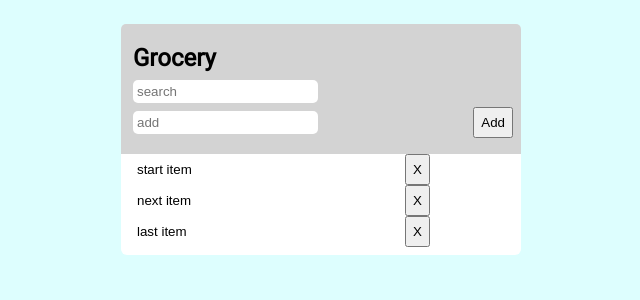
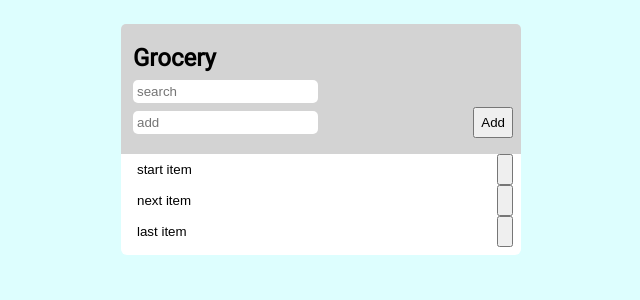
Before and after one commit to CitrusPunk/angular-todo, an Angular app: page / in a window 1280 px wide. Shown: the top 300 px of the page, without its empty margins (319-959 px from the left). Built offline with nearby package versions, Linux system fonts and the light colour scheme.

Commit message:
update: fixed update item error and implemented delete on empty

```diff
--- a/src/app/components/todo-list/todo-list.component.html
+++ b/src/app/components/todo-list/todo-list.component.html
@@ -15,9 +15,17 @@
     </div>
   </div>
 
-  <div class="item padding-inline flex-between" *ngFor="let item of filteredList; let i = index">
-    <input [(ngModel)]="filteredList[i]" type="text" />
-    <button (click)="onDeleteItem(i)">X</button>
-    <i class="fa-solid fa-trash"></i>
+  <div
+    class="item padding-inline flex-between"
+    *ngFor="let item of filteredList; let i = index; trackBy: trackByIdx"
+  >
+    <input
+      [(ngModel)]="filteredList[i]"
+      type="text"
+      (focusout)="deleteIfEmpty(i)"
+    />
+    <button (click)="onDeleteItem(i)">
+      <i class="fa-solid fa-trash"></i>
+    </button>
   </div>
 </div>
--- a/src/app/components/todo-list/todo-list.component.ts
+++ b/src/app/components/todo-list/todo-list.component.ts
@@ -13,7 +13,7 @@ export class TodoListComponent {
 
   @Input() listName: string;
   @Input() set itemList(value: string[]) {
-    this._itemList = value;
+    this._itemList = [...value];
     this.filteredList = this._itemList;
   }
   get itemList(): string[] {
@@ -48,4 +48,15 @@ export class TodoListComponent {
       this.filteredList = this._itemList;
     }
   }
+
+  trackByIdx(index: number, obj: any): any {
+    return index;
+  }
+
+  deleteIfEmpty(index: number) {
+    console.log('focused out ' + index);
+    if (this.filteredList[index].length < 1) {
+      this._itemList.splice(index, 1);
+    }
+  }
 }
```
